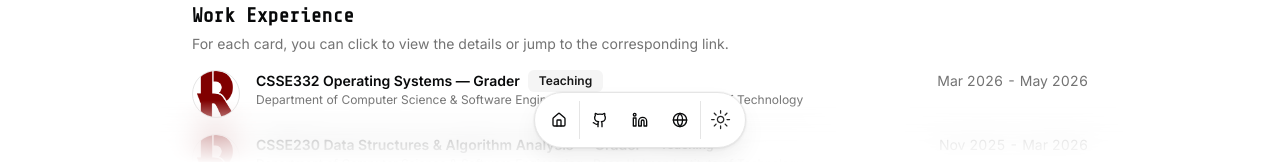
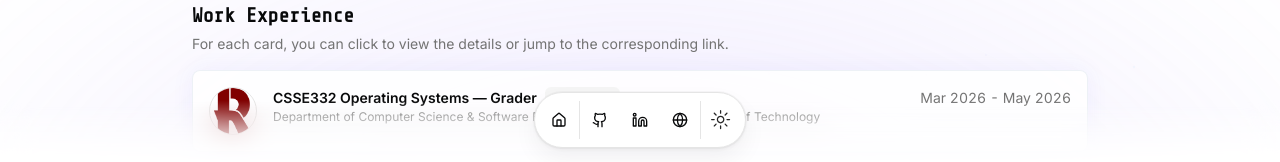
Before and after one commit to WillWYQ/portfolio, a Next.js app: page / in a window 1280 px wide. Shown: the part 636-798 px from the top of the page. Built offline with nearby package versions, Linux system fonts and the light colour scheme.

Commit message:
feat: add star field animation and ambient nebula background to layout

```diff
--- a/src/app/layout.tsx
+++ b/src/app/layout.tsx
@@ -8,6 +8,7 @@ import { Inter as FontSans } from "next/font/google";
 import { Patrick_Hand, Share_Tech_Mono } from "next/font/google";
 import "./globals.css";
 import { Pointer } from "@/components/magicui/pointer";
+import { StarField } from "@/components/star-field";
 
 const fontSans = FontSans({
   subsets: ["latin"],
@@ -113,10 +114,48 @@ export default function RootLayout({
         )}
       >
         <ThemeProvider>
-          <TooltipProvider delayDuration={0}>
-            {children}
-            <Navbar />
-          </TooltipProvider>
+          {/* ── Deep-space nebula ambient layer (CSS, theme-aware) ── */}
+          <div
+            aria-hidden="true"
+            className="pointer-events-none fixed inset-0 overflow-hidden"
+            style={{ zIndex: 0 }}
+          >
+            {/* Dark mode: subtle color nebula tints */}
+            <div
+              className="absolute -inset-[30%] animate-nebula-drift opacity-0 dark:opacity-100 will-change-transform"
+              style={{
+                backgroundImage: [
+                  "radial-gradient(ellipse 75% 55% at 8%  8%,  rgba(99,102,241,0.18), transparent)",
+                  "radial-gradient(ellipse 55% 50% at 92% 5%,  rgba(6,182,212,0.10),  transparent)",
+                  "radial-gradient(ellipse 60% 45% at 48% 92%, rgba(139,92,246,0.14),  transparent)",
+                  "radial-gradient(ellipse 40% 45% at 82% 55%, rgba(20,184,166,0.08),  transparent)",
+                  "radial-gradient(ellipse 35% 40% at 25% 70%, rgba(244,114,182,0.07), transparent)",
+                ].join(", "),
+                filter: "blur(90px)",
+              }}
+            />
+            {/* Light mode: very soft lavender ambient wash */}
+            <div
+              className="absolute -inset-[20%] opacity-100 dark:opacity-0"
+              style={{
+                backgroundImage: [
+                  "radial-gradient(ellipse 65% 45% at 15% 5%,  rgba(199,210,254,0.45), transparent)",
+                  "radial-gradient(ellipse 55% 50% at 88% 8%,  rgba(196,181,253,0.30), transparent)",
+                  "radial-gradient(ellipse 45% 40% at 50% 95%, rgba(167,139,250,0.20), transparent)",
+                ].join(", "),
+                filter: "blur(80px)",
+              }}
+            />
+          </div>
+          {/* ── Star / particle canvas (client component, theme-aware) ── */}
+          <StarField />
+          {/* ── Content sits above (z-10) ── */}
+          <div className="relative" style={{ zIndex: 10 }}>
+            <TooltipProvider delayDuration={0}>
+              {children}
+              <Navbar />
+            </TooltipProvider>
+          </div>
         </ThemeProvider>
         <Pointer>
           <div className="text-2xl max-sm:hidden">👆</div>
--- a/src/components/project-card.tsx
+++ b/src/components/project-card.tsx
@@ -73,7 +73,13 @@ export function ProjectCard({
       tabIndex={onClick ? 0 : undefined}
       className={cn(
         "flex flex-col overflow-hidden border transition-all duration-300 ease-out h-full",
-        onClick ? "hover:shadow-lg cursor-pointer" : "hover:shadow-lg",
+        // Glassmorphism
+        "bg-white/85 dark:bg-slate-950/65 backdrop-blur-sm",
+        // Starlight border + glow
+        "border-slate-200/60 dark:border-slate-700/30",
+        "shadow-[0_0_22px_rgba(99,102,241,0.07)] dark:shadow-[0_0_28px_rgba(99,102,241,0.20)]",
+        "hover:shadow-[0_0_30px_rgba(99,102,241,0.15)] dark:hover:shadow-[0_0_40px_rgba(99,102,241,0.34)]",
+        onClick ? "cursor-pointer" : "",
         className
       )}
       aria-label={onClick ? `Open details for ${title}` : undefined}
@@ -123,7 +129,7 @@ export function ProjectCard({
           )}
         </Link>
       )}
-      <CardHeader className="px-2">
+      <CardHeader className="px-4 pt-4">
         <div className="space-y-1">
           <CardTitle className="mt-1 text-base">{title}</CardTitle>
           <time className="font-sans text-xs">{dates}</time>
@@ -135,7 +141,7 @@ export function ProjectCard({
           </Markdown>
         </div>
       </CardHeader>
-      <CardContent className="mt-auto flex flex-col px-2">
+      <CardContent className="mt-auto flex flex-col px-4">
         {tags && tags.length > 0 && (
           <div className="mt-2 flex flex-wrap gap-1">
             {tags?.map((tag) => (
@@ -150,7 +156,7 @@ export function ProjectCard({
           </div>
         )}
       </CardContent>
-      <CardFooter className="px-2 pb-2">
+      <CardFooter className="px-4 pb-4">
         {links && links.length > 0 && (
           <div className="flex flex-row flex-wrap items-start gap-1">
             {links?.map((link, idx) => (
--- a/src/components/resume-card.tsx
+++ b/src/components/resume-card.tsx
@@ -44,9 +44,18 @@ export const ResumeCard = ({
       className="block cursor-pointer"
       onClick={handleClick}
     >
-      <Card className="flex">
+      <Card className={[
+        "flex p-4",
+        // Glassmorphism — stars show through in dark mode
+        "bg-white/85 dark:bg-slate-950/65 backdrop-blur-sm",
+        // Starlight border glow
+        "border border-slate-200/60 dark:border-slate-700/30",
+        "shadow-[0_0_22px_rgba(99,102,241,0.07)] dark:shadow-[0_0_28px_rgba(99,102,241,0.20)]",
+        "transition-shadow duration-300",
+        "hover:shadow-[0_0_28px_rgba(99,102,241,0.13)] dark:hover:shadow-[0_0_36px_rgba(99,102,241,0.32)]",
+      ].join(" ")}>
         <div className="flex-none">
-          <Avatar className="border size-12 m-auto bg-muted-background dark:bg-foreground">
+          <Avatar className="border size-12 my-auto bg-muted-background dark:bg-foreground">
             <AvatarImage
               src={logoUrl}
               alt={altText}
--- /dev/null
+++ b/src/components/star-field.tsx
@@ -0,0 +1,111 @@
+"use client";
+
+import { useEffect, useRef } from "react";
+import { useTheme } from "next-themes";
+
+// Dark mode: white / blue-white stars. Light mode: soft indigo/violet particles.
+const DARK_COLORS = ["#ffffff", "#e8f0ff", "#c7d2ff", "#f0ecff", "#ffe8d0"];
+const LIGHT_COLORS = ["#818cf8", "#a5b4fc", "#8b5cf6", "#7dd3fc", "#c4b5fd"];
+
+interface Star {
+  x: number;
+  y: number;
+  r: number;
+  baseAlpha: number;
+  twinkleSpeed: number; // radians/frame — period ~10-35 s at 60 fps
+  phase: number;
+  vx: number;
+  vy: number;
+  colorIdx: number;
+}
+
+export function StarField() {
+  const canvasRef = useRef<HTMLCanvasElement>(null);
+  const { resolvedTheme } = useTheme();
+  const rafRef = useRef<number>(0);
+
+  useEffect(() => {
+    const canvas = canvasRef.current;
+    if (!canvas) return;
+    const ctx = canvas.getContext("2d");
+    if (!ctx) return;
+
+    const isDark = resolvedTheme === "dark";
+    const colors = isDark ? DARK_COLORS : LIGHT_COLORS;
+
+    const setSize = () => {
+      canvas.width = window.innerWidth;
+      canvas.height = window.innerHeight;
+    };
+    setSize();
+    window.addEventListener("resize", setSize);
+
+    const COUNT = isDark ? 220 : 65;
+
+    const stars: Star[] = Array.from({ length: COUNT }, () => ({
+      x: Math.random() * canvas.width,
+      y: Math.random() * canvas.height,
+      r: Math.random() * (isDark ? 1.45 : 1.0) + 0.22,
+      baseAlpha: isDark
+        ? Math.random() * 0.65 + 0.15
+        : Math.random() * 0.17 + 0.05,
+      twinkleSpeed: Math.random() * 0.008 + 0.003,
+      phase: Math.random() * Math.PI * 2,
+      vx: (Math.random() - 0.5) * 0.055,
+      vy: (Math.random() - 0.5) * 0.042,
+      colorIdx: Math.floor(Math.random() * colors.length),
+    }));
+
+    let t = 0;
+
+    const render = () => {
+      ctx.clearRect(0, 0, canvas.width, canvas.height);
+
+      for (const s of stars) {
+        // Wrap-around drift
+        s.x = (s.x + s.vx + canvas.width) % canvas.width;
+        s.y = (s.y + s.vy + canvas.height) % canvas.height;
+
+        // Twinkle
+        const tw = 0.5 + 0.5 * Math.sin(t * s.twinkleSpeed + s.phase);
+        const alpha = s.baseAlpha * (0.3 + 0.7 * tw);
+        const color = colors[s.colorIdx];
+
+        ctx.globalAlpha = alpha;
+
+        // Glow halo for bright dark-mode stars
+        if (isDark && s.r > 0.85 && alpha > 0.28) {
+          ctx.shadowBlur = s.r * 9;
+          ctx.shadowColor = color;
+        }
+
+        ctx.beginPath();
+        ctx.arc(s.x, s.y, s.r, 0, Math.PI * 2);
+        ctx.fillStyle = color;
+        ctx.fill();
+
+        ctx.shadowBlur = 0;
+        ctx.globalAlpha = 1;
+      }
+
+      t++;
+      rafRef.current = requestAnimationFrame(render);
+    };
+
+    rafRef.current = requestAnimationFrame(render);
+
+    return () => {
+      cancelAnimationFrame(rafRef.current);
+      window.removeEventListener("resize", setSize);
+    };
+  }, [resolvedTheme]);
+
+  return (
+    <canvas
+      ref={canvasRef}
+      aria-hidden="true"
+      className="pointer-events-none fixed inset-0"
+      style={{ zIndex: 1 }}
+    />
+  );
+}
--- a/tailwind.config.ts
+++ b/tailwind.config.ts
@@ -73,10 +73,17 @@ const config = {
           from: { height: "var(--radix-accordion-content-height)" },
           to: { height: "0" },
         },
+        "nebula-drift": {
+          "0%":   { transform: "scale(1)    translate(0,    0)"    },
+          "33%":  { transform: "scale(1.03) translate(-1%,  1%)"   },
+          "66%":  { transform: "scale(0.98) translate(1.5%, -0.5%)"},
+          "100%": { transform: "scale(1.02) translate(-0.5%, 1.5%)"},
+        },
       },
       animation: {
         "accordion-down": "accordion-down 0.2s ease-out",
         "accordion-up": "accordion-up 0.2s ease-out",
+        "nebula-drift": "nebula-drift 70s ease-in-out infinite alternate",
       },
     },
   },
```
